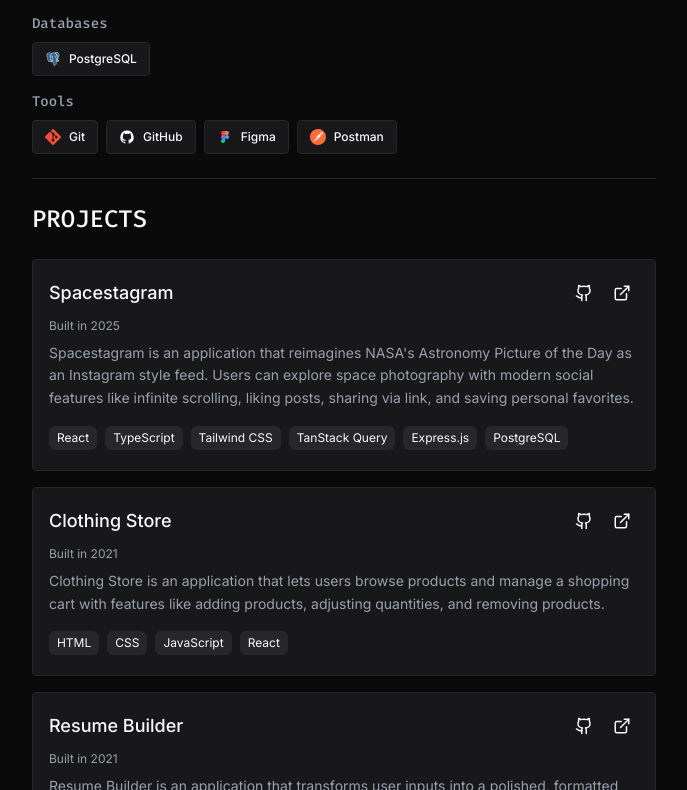
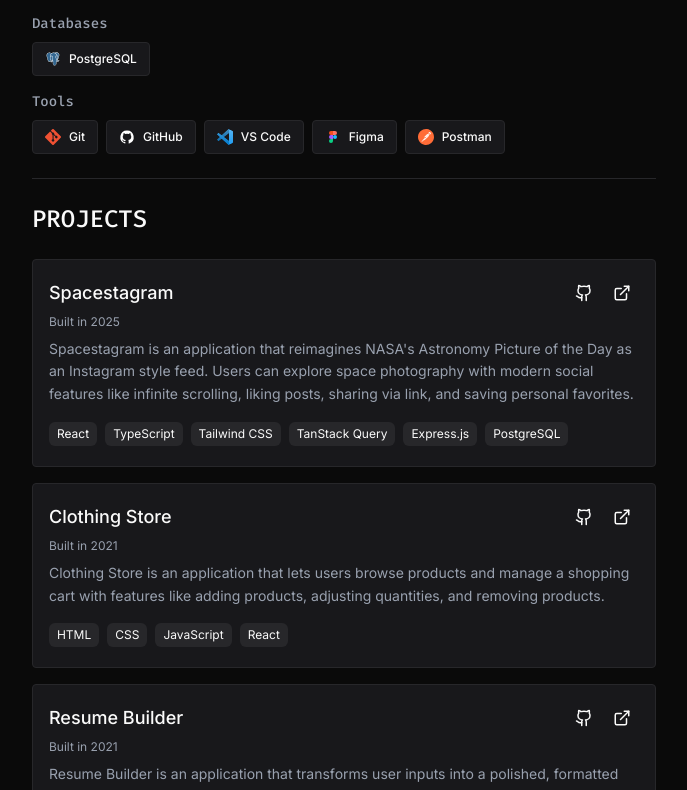
Before and after one commit to JacksonJ97/portfolio, a React (Vite) app: page / in a window 1280 px wide. Shown: the part 790-1580 px from the top of the page, without its empty margins (296-983 px from the left). Built offline with nearby package versions, Linux system fonts and the light colour scheme.

Commit message:
added vs code to skills

```diff
--- a/src/content/Projects/index.tsx
+++ b/src/content/Projects/index.tsx
@@ -50,7 +50,7 @@ const projects: Project[] = [
 function ProjectCard({ project }: { project: Project }) {
   return (
     <div className="rounded border border-(--border-color) bg-(--background-surface-color) px-4 pt-4 pb-5">
-      <div className="mb-2 flex items-center justify-between gap-1">
+      <div className="mb-1 flex items-center justify-between gap-1">
         <h3 className="text-lg font-medium text-(--text-color)">
           {project.title}
         </h3>
--- a/src/content/Skills/index.tsx
+++ b/src/content/Skills/index.tsx
@@ -14,6 +14,7 @@ import tanstackIcon from "assets/images/skills/tanstack.svg";
 import pgsqlIcon from "assets/images/skills/pgsql.svg";
 import gitIcon from "assets/images/skills/git.svg";
 import githubIcon from "assets/images/skills/github.svg";
+import vsCodeIcon from "assets/images/skills/vscode.svg";
 import figmaIcon from "assets/images/skills/figma.svg";
 import postmanIcon from "assets/images/skills/postman.svg";
 
@@ -60,6 +61,7 @@ const skills: Skill[] = [
     technologies: [
       { label: "Git", icon: gitIcon },
       { label: "GitHub", icon: githubIcon },
+      { label: "VS Code", icon: vsCodeIcon },
       { label: "Figma", icon: figmaIcon },
       { label: "Postman", icon: postmanIcon },
     ],
```
Also changed, not shown: src/assets/images/skills/vscode.svg (added).
